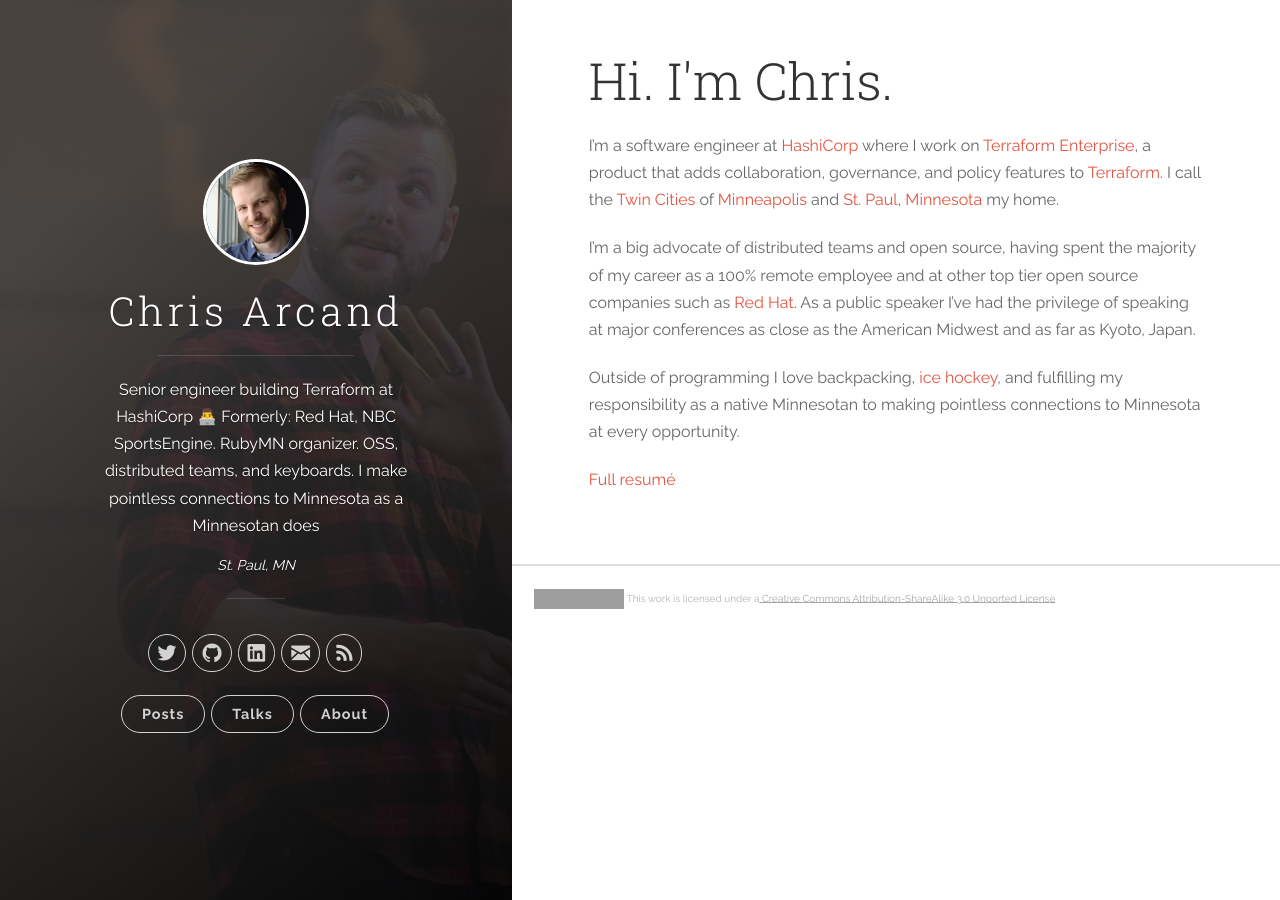
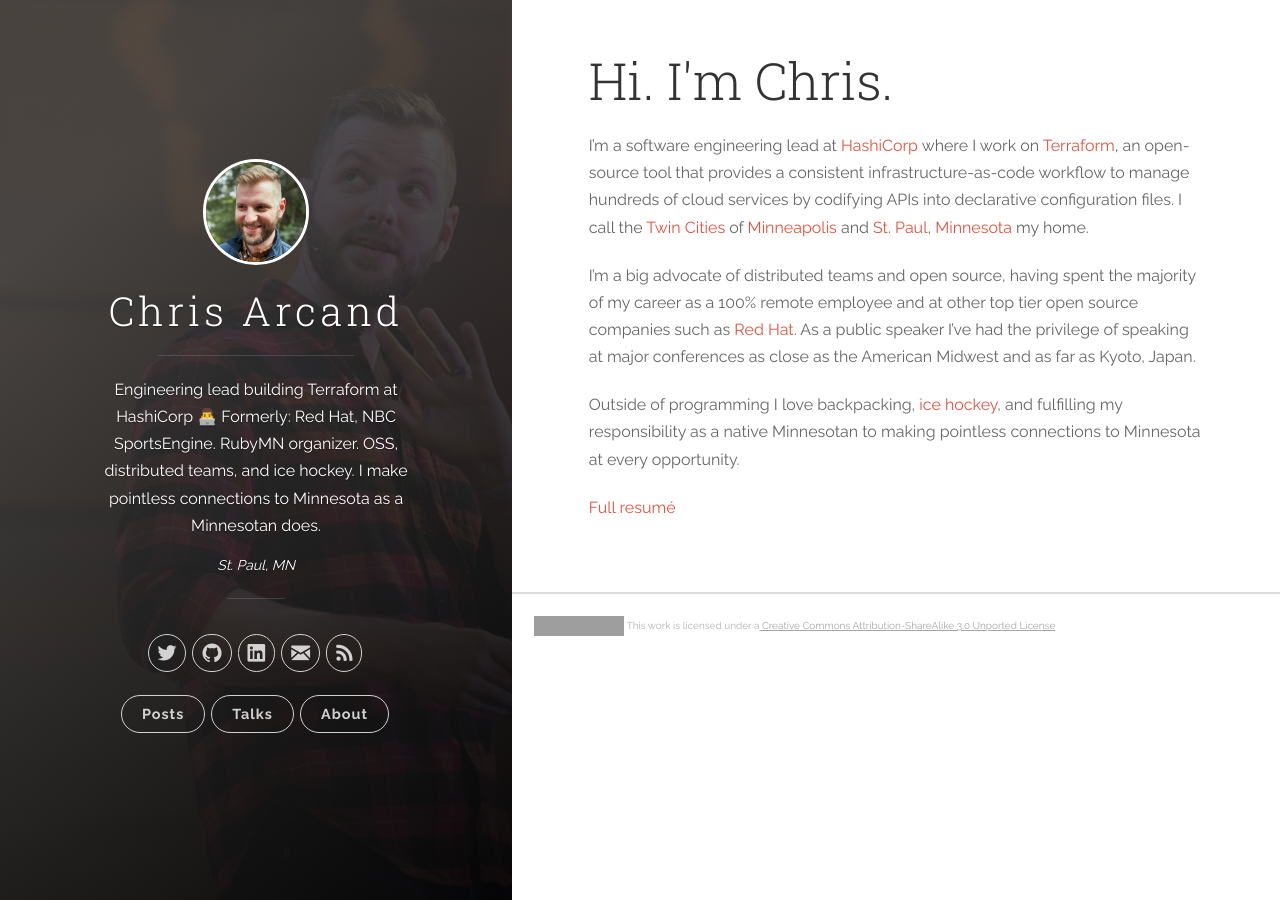
Before and after one commit to chrisarcand/chrisarcand.github.io, a Jekyll site: the page built from about.md, in a window 1280 px wide. Built offline with Jekyll 4.4.1, drawn with Linux system fonts in a browser that asks for light colours; nearby versions of some CDN libraries; grey boxes are pictures that could not be loaded.

Commit message:
Some updates

```diff
--- a/_config.yml
+++ b/_config.yml
@@ -1,6 +1,6 @@
 # Site settings
 title:                 Chris Arcand
-description:           'Senior engineer building <a href="https://www.terraform.io/" target="_blank">Terraform</a> at <a href="https://www.hashicorp.com/" target="_blank">HashiCorp</a> 👨‍💻 Formerly: <a href="https://www.redhat.com" target="_blank">Red Hat</a>, <a href="https://www.sportsengine.com/" target="_blank">NBC SportsEngine</a>. <a href="http://ruby.mn/">RubyMN</a> organizer. OSS, distributed teams, and keyboards. I make pointless connections to Minnesota as a Minnesotan does'
+description:           'Engineering lead building <a href="https://www.terraform.io/" target="_blank">Terraform</a> at <a href="https://www.hashicorp.com/" target="_blank">HashiCorp</a> 👨‍💻 Formerly: <a href="https://www.redhat.com" target="_blank">Red Hat</a>, <a href="https://www.sportsengine.com/" target="_blank">NBC SportsEngine</a>. <a href="http://ruby.mn/">RubyMN</a> organizer. OSS, distributed teams, and ice hockey. I make pointless connections to Minnesota as a Minnesotan does.'
 location:              St. Paul, MN
 url:                   'https://chrisarcand.com'
 google_analytics:      'UA-41741905-2'
--- a/_includes/head.html
+++ b/_includes/head.html
@@ -16,7 +16,7 @@
   <meta name="twitter:site" content="@chrisarcand" />
   <meta name="twitter:title" content="{% if page.title %}{{ page.title }}{% else %}{{ site.title }}{% endif %}">
   <meta name="twitter:description" content="{% if page.description %}{{ page.description }}{% else %}{{ site.description | strip_html }}{% endif %}">
-  <meta name="twitter:image" content="https://chrisarcand.com/images/avatar_small.jpeg" />
+  <meta name="twitter:image" content="https://chrisarcand.com/images/avatar2.png" />
 
   <meta property="og:type" content="article">
   <meta property="og:title" content="{{ site.title }}">
--- a/_includes/header.html
+++ b/_includes/header.html
@@ -9,7 +9,7 @@
     <div class="panel-main__inner panel-inverted">
     <div class="panel-main__content">
         <a href="{{ site.url }}" title="link to home of {{ site.title }}">
-          <img src="{{ "/images/avatar_small.jpeg" | prepend: site.url }}" class="user-image" alt="My Profile Photo">
+          <img src="{{ "/images/avatar2.png" | prepend: site.url }}" class="user-image" alt="My Profile Photo">
           <h1 class="panel-cover__title panel-title">{{ site.title }}</h1>
         </a>
         <hr class="panel-cover__divider">
--- a/about.md
+++ b/about.md
@@ -4,10 +4,10 @@
 permalink: /about/
 ---
 
-I'm a software engineer at [HashiCorp][1]{:target="_blank"} where I work
-on [Terraform Enterprise][2]{:target="_blank"}, a product that
-adds collaboration, governance, and policy features to [Terraform][11]{:target="_blank"}.
-I call the [Twin Cities][7]{:target="_blank"} of
+I'm a software engineering lead at [HashiCorp][1]{:target="_blank"} where I work on
+[Terraform][2]{:target="_blank"}, an open-source tool that provides a consistent
+infrastructure-as-code workflow to manage hundreds of cloud services by codifying APIs into
+declarative configuration files. I call the [Twin Cities][7]{:target="_blank"} of
 [Minneapolis][8]{:target="_blank"} and [St. Paul][9]{:target="_blank"},
 [Minnesota][10]{:target="_blank"} my home.
 
```
Also changed, not shown: images/avatar2.png (added).
